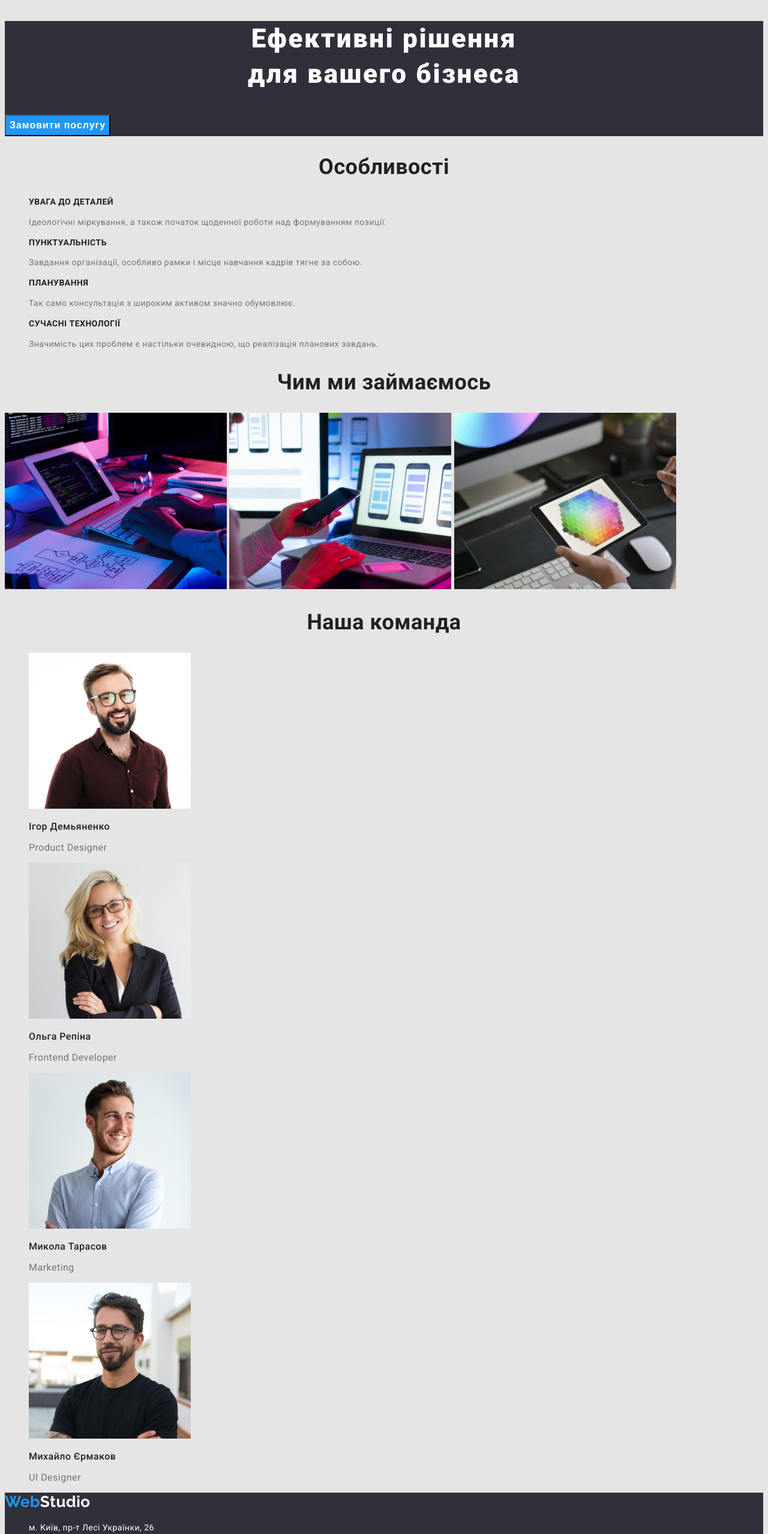
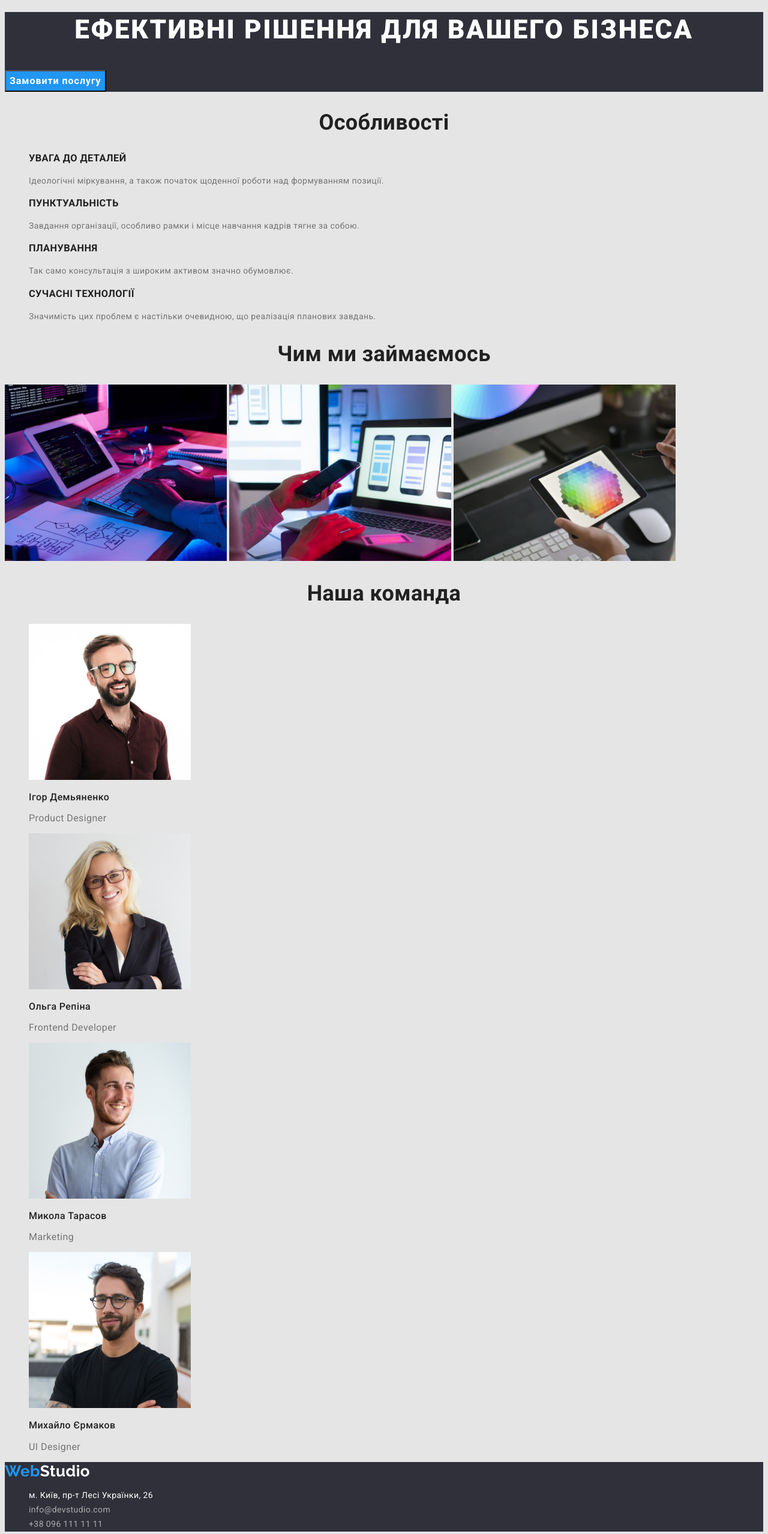
Before and after one commit to Halyna-Melnykova/goit-markup-hw-02, a plain HTML site: page index.html in a window 1280 px wide. Shown: the part 167-2724 px from the top of the page at 60% size. Drawn offline with Linux system fonts and the light colour scheme.

Commit message:
button:active, class:list,link, hero

```diff
--- a/css/styles.css
+++ b/css/styles.css
@@ -4,16 +4,28 @@
     --accent-color: #2196F3;
     --primary-white-color: #E5E5E5;
 }
-
 body {
     background-color: var(--primary-white-color);
-
     color: var(--primary-text-color);
+    font-size: 14px;
     font-family: Roboto, sans-serif;
     letter-spacing: 0.03em;
 }
-ul {
+/* ul {
     list-style: none;
+} */
+.list {
+    list-style: none;
+}
+.link {
+    text-decoration: none;
+}
+.section-title {
+    color: var(--title-text-color);
+    font-weight: 700;
+    font-size: 36px;
+    line-height: 1.17;
+    text-align: center;
 }
 /* logo */
 .logo-primary {
@@ -22,7 +34,6 @@ ul {
     font-weight: 700;
     font-size: 26px;
     line-height: 1,2;
-    text-decoration: none;
 }
 .accent {
     color: #2196F3;
@@ -31,10 +42,8 @@ ul {
 .site-nav .link {
     color: var(--title-text-color);
     font-weight: 500;
-    font-size: 14px;
     line-height: 1.14;
     letter-spacing: 0.02em;
-    text-decoration: none;
 }
 .site-nav .link:hover, .link:focus {
     color: var(--accent-color);
@@ -45,23 +54,22 @@ color: var(--accent-color);
 .contact .link {
     color: var(--primary-text-color);
     font-weight: 500;
-    font-size: 14px;
     line-height: 1.14;
     letter-spacing: 0.02em;
-    text-decoration: none;
 }
 .contact .link:hover, .link:focus {
     color:var(--accent-color)
 }
-.main-title {
+.hero-title {
     color: #FFFFFF;
     font-weight: 900;
     font-size: 44px;
     line-height: 1.36;
     text-align: center;
     letter-spacing: 0.06em;
+    text-transform: uppercase;
 }
-.main {
+.hero {
     background-color: #2F303A;
 }
 /* button */
@@ -74,28 +82,17 @@ color: var(--accent-color);
     align-items: center;
     text-align: center;
     letter-spacing: 0.06em;
+    font-family: inherit;
 }
 .button {
     cursor: pointer;
 }
-.section-title {
-    color: var(--title-text-color);
-    font-weight: 700;
-    font-size: 36px;
-    line-height: 1.17;
-    text-align: center;
-}
 .specifics-list .title {
     color: var(--title-text-color);
-    font-weight: 700;
-    font-size: 14px;
     line-height: 1.14;
-
     text-transform: uppercase;
 }
 .specifics-list .text {
-    font-weight: 400;
-    font-size: 14px;
     line-height: 1.71;
 }
 /* команда */
@@ -107,7 +104,6 @@ color: var(--accent-color);
     /* text-align: center; */
 }
 .team-list .text {
-    font-weight: 400;
     font-size: 16px;
     line-height: 1.19;
     /* text-align: center; */
@@ -121,6 +117,7 @@ color: var(--accent-color);
     font-size: 16px;
     line-height: 1.62;
     text-align: center;
+    font-family: inherit;
 }
 .filter-list .filter:hover, .filter:focus {
     color: #FFFFFF;
@@ -129,16 +126,18 @@ color: var(--accent-color);
 .filter {
     cursor: pointer;
 }
+.filter .active {
+    background-color: #2196F3;
+    color: #FFFFFF;
+}
 .products .products-title {
     color: var(--title-text-color);
-    font-weight: 700;
     font-size: 18px;
     line-height: 2;
     letter-spacing: 0.06em;
 }
 .products .products-text {
     color: var(--primary-text-color);
-    font-weight: 400;
     font-size: 16px;
     line-height: 30px;
 }
@@ -146,30 +145,22 @@ color: var(--accent-color);
 .page-footer {
     background-color: #2F303A;
 }
-
 .logo-secondary {
     color: #FFFFFF;
     font-family: 'Raleway';
     font-weight: 700;
     font-size: 26px;
     line-height: 1.19;
-    text-decoration: none;
 }
 .address {
     font-style: normal;
     color: #FFFFFF;
-    font-weight: 400;
-    font-size: 14px;
     line-height: 1.71;
-    text-decoration: none;
 }
 .footer-contacts {
     color: rgba(255, 255, 255, 0.6);
     font-style: normal;
-    font-weight: 400;
-    font-size: 14px;
     line-height: 1.71;
-    text-decoration: none;
 }
 .footer-contacts:hover, .footer-contacts:focus {
     color: var(--accent-color)
--- a/index.html
+++ b/index.html
@@ -11,29 +11,29 @@
 </head>
 <body>
     <header>
-        <a href="./index.html" class="logo-primary"><span class="accent">Web</span>Studio</a>
+        <a href="./index.html" class="link logo-primary"><span class="accent">Web</span>Studio</a>
         <nav>
-            <ul class="site-nav">
+            <ul class="list site-nav">
                 <li><a href="./index.html" class="link current">Студія</a></li>
                 <li><a href="./portfolio.html" class="link">Портфоліо</a></li>
                 <li><a href="" class="link">Контакти</a></li>
             </ul>
         </nav>
-        <ul class="contact">
+        <ul class="list contact">
             <li><a href="mailto:info@devstudio.com" class="link">info@devstudio.com</a></li>
             <li><a href="tel:+380961111111" class="link">+38 096 111 11 11</a></li>
         </ul>
     </header>
     <main>
         <!-- title -->
-        <section class="main">
-            <h1 class="main-title">Ефективні рішення<br> для вашего бізнеса</h1>
+        <section class="hero">
+            <h1 class="hero-title">Ефективні рішення для вашего бізнеса</h1>
             <button type="button" class="button">Замовити послугу</button>
         </section>
         <!-- specifics -->
         <section class="section">
             <h2 class="section-title">Особливості</h2>
-            <ul class="specifics-list">
+            <ul class="list specifics-list">
                 <li>
                     <h3 class="title">Увага до деталей</h3>
                     <p class="text">Ідеологічні міркування, а також початок щоденної роботи над формуванням позиції.</p>
@@ -62,7 +62,7 @@
         <!-- team -->
         <section class="section">
             <h2 class="section-title">Наша команда</h2>
-            <ul class="team-list">
+            <ul class="list team-list">
                 <li>
                     <img src="./images/ihor.jpg" alt="дизайнер Ігор" width="270" height="260">
                     <h3 class="title">Ігор Демьяненко</h3>
@@ -88,12 +88,12 @@
     </main>
     <!-- footer -->
     <footer class="page-footer">
-        <a href="./index.html" class="logo-secondary"><span class="accent">Web</span>Studio</a>
+        <a href="./index.html" class="link logo-secondary"><span class="accent">Web</span>Studio</a>
         <address>
-            <ul>
-                <li><a href="" class="address">м. Київ, пр-т Лесі Українки, 26</a></li>
-                <li><a href="mailto:info@devstudio.com" class="footer-contacts">info@devstudio.com</a></li>
-                <li><a href="tel:+380961111111" class="footer-contacts">+38 096 111 11 11</a></li>
+            <ul class="list">
+                <li><a href="" class="link address">м. Київ, пр-т Лесі Українки, 26</a></li>
+                <li><a href="mailto:info@devstudio.com" class="link footer-contacts">info@devstudio.com</a></li>
+                <li><a href="tel:+380961111111" class="link footer-contacts">+38 096 111 11 11</a></li>
             </ul>
         </address>
     </footer>
```
Also changed, not shown: portfolio.html (+10 -10 lines).
